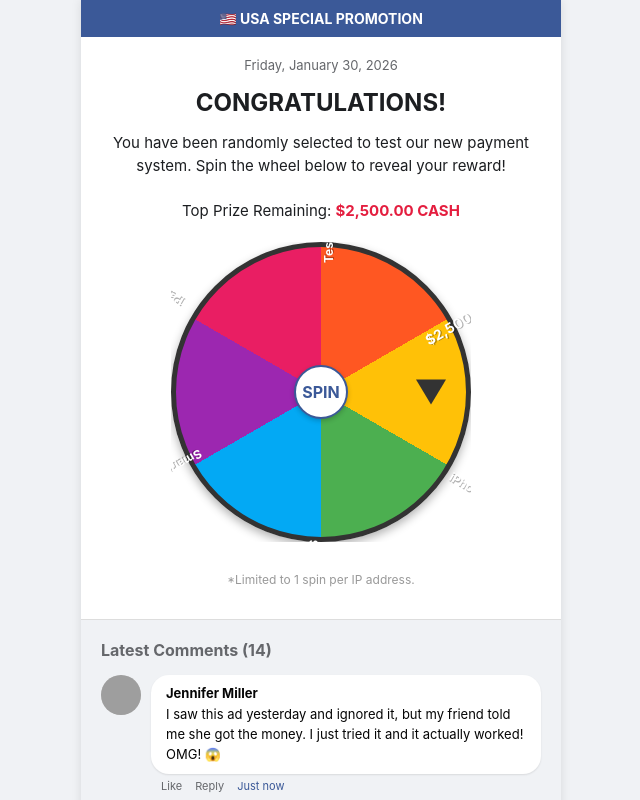
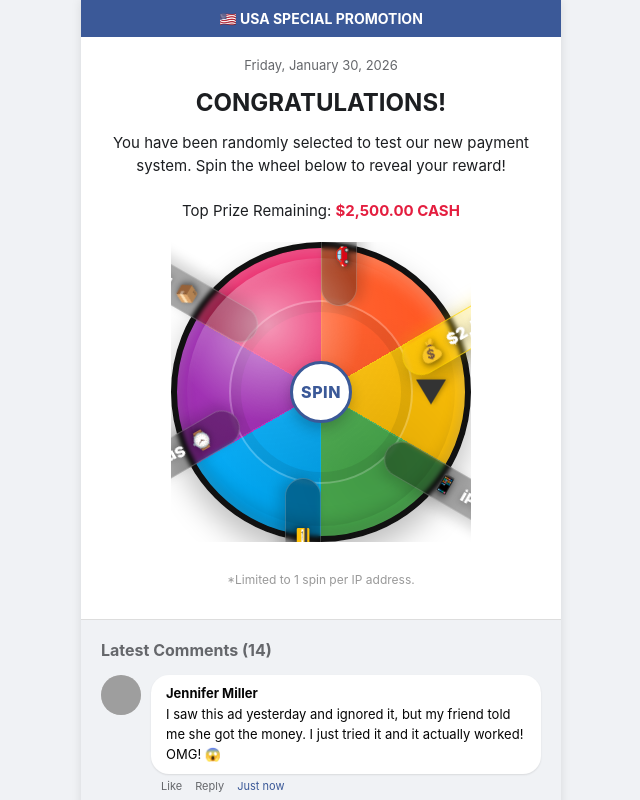
Before and after one commit to zhuxinjianbtc-hue/prelanderlulu, a plain HTML site: page index.html in a window 1280 px wide. Shown: the top 800 px of the page, without its empty margins (319-959 px from the left). Drawn offline with Linux system fonts and the light colour scheme; grey boxes are pictures that could not be loaded.

Commit message:
Update index.html

```diff
--- a/index.html
+++ b/index.html
@@ -24,17 +24,22 @@
             z-index: 10; width: 0; height: 0;
             border-top: 15px solid transparent; border-bottom: 15px solid transparent; border-right: 25px solid #333;
             margin-left: 110px; /* Offset to point to the right side */
+            filter: drop-shadow(0 2px 2px rgba(0,0,0,0.25));
         }
         .wheel-pointer-center {
             position: absolute; top: 50%; left: 50%; transform: translate(-50%, -50%);
-            width: 50px; height: 50px; background: #fff; border-radius: 50%; z-index: 11;
-            box-shadow: 0 2px 5px rgba(0,0,0,0.2); display: flex; align-items: center; justify-content: center;
-            font-weight: bold; color: #3b5998; border: 2px solid #3b5998; cursor: pointer;
+            width: 56px; height: 56px; background: #fff; border-radius: 50%; z-index: 11;
+            box-shadow: 0 6px 14px rgba(0,0,0,0.22); display: flex; align-items: center; justify-content: center;
+            font-weight: 800; color: #3b5998; border: 3px solid #3b5998; cursor: pointer;
+            letter-spacing: 0.5px;
+            user-select: none;
         }
+        .wheel-pointer-center:active { transform: translate(-50%, -50%) scale(0.98); }
 
-        /* CSS Only Wheel Visualization */
+        /* CSS Only Wheel Visualization (ENHANCED) */
         .wheel {
-            width: 100%; height: 100%; border-radius: 50%; border: 5px solid #333; box-sizing: border-box;
+            width: 100%; height: 100%; border-radius: 50%;
+            border: 6px solid #111; box-sizing: border-box;
             background: conic-gradient(
                 #FF5722 0deg 60deg,
                 #FFC107 60deg 120deg,
@@ -45,11 +50,93 @@
             );
             transition: transform 4s cubic-bezier(0.17, 0.67, 0.12, 0.99);
             position: relative;
-            box-shadow: 0 4px 10px rgba(0,0,0,0.3);
+            box-shadow:
+                0 16px 30px rgba(0,0,0,0.25),
+                inset 0 10px 18px rgba(255,255,255,0.25),
+                inset 0 -12px 18px rgba(0,0,0,0.20);
         }
 
-        /* Prize Labels on Wheel (Simplified positioning) */
-        .prize-label { position: absolute; top: 50%; left: 50%; transform-origin: 0 0; font-size: 12px; font-weight: bold; color: white; width: 130px; text-align: right; padding-right: 15px; text-shadow: 1px 1px 0 rgba(0,0,0,0.3); }
+        /* Segment separators + subtle texture overlay */
+        .wheel::before{
+            content:"";
+            position:absolute; inset:0;
+            border-radius:50%;
+            background:
+              repeating-conic-gradient(
+                rgba(255,255,255,0.22) 0deg 1deg,
+                rgba(0,0,0,0) 1deg 60deg
+              );
+            mix-blend-mode: overlay;
+            pointer-events:none;
+        }
+
+        /* Gloss highlight */
+        .wheel::after{
+            content:"";
+            position:absolute; inset:10px;
+            border-radius:50%;
+            background:
+              radial-gradient(circle at 30% 25%, rgba(255,255,255,0.55), rgba(255,255,255,0.05) 35%, rgba(0,0,0,0) 60%),
+              radial-gradient(circle at 70% 80%, rgba(0,0,0,0.12), rgba(0,0,0,0) 55%);
+            pointer-events:none;
+        }
+
+        /* Inner ring to make labels look more centered */
+        .wheel-inner-ring{
+            position:absolute;
+            inset:52px;
+            border-radius:50%;
+            border:2px solid rgba(255,255,255,0.25);
+            box-shadow: inset 0 0 0 10px rgba(0,0,0,0.08);
+            pointer-events:none;
+        }
+
+        /* Prize Labels on Wheel (UPGRADED) */
+        .prize-label {
+            position: absolute;
+            top: 50%; left: 50%;
+            transform-origin: 0 0;
+            display: flex; align-items: center; gap: 8px;
+
+            font-weight: 900;
+            color: #fff;
+            line-height: 1;
+            letter-spacing: 0.2px;
+
+            padding: 8px 12px 8px 10px;
+            border-radius: 999px;
+
+            background: rgba(0,0,0,0.35);
+            border: 1px solid rgba(255,255,255,0.20);
+            box-shadow: 0 6px 14px rgba(0,0,0,0.18);
+            backdrop-filter: blur(2px);
+
+            width: 150px;
+            justify-content: flex-end;
+            text-align: right;
+
+            text-shadow: 0 2px 8px rgba(0,0,0,0.35);
+        }
+        .prize-label .icon {
+            font-size: 18px;
+            filter: drop-shadow(0 2px 2px rgba(0,0,0,0.25));
+        }
+        .prize-label .text {
+            font-size: 14px;
+        }
+        .prize-label.small .text { font-size: 13px; }
+        .prize-label.big .text { font-size: 15px; }
+
+        /* Top prize emphasis */
+        .prize-label.top-prize{
+            background: rgba(255, 215, 0, 0.22);
+            border: 1px solid rgba(255, 215, 0, 0.7);
+            box-shadow:
+              0 10px 18px rgba(0,0,0,0.22),
+              0 0 18px rgba(255, 215, 0, 0.35);
+        }
+        .prize-label.top-prize .icon { font-size: 20px; }
+        .prize-label.top-prize .text { font-size: 16px; }
 
         /* --- Comments Section (Social Proof) --- */
         .comments-section { background: #f0f2f5; padding: 20px; border-top: 1px solid #ddd; }
@@ -102,12 +189,32 @@
             <div class="wheel-arrow"></div>
             <div class="wheel-pointer-center" onclick="spinWheel()">SPIN</div>
             <div class="wheel" id="wheel">
-                <div class="prize-label" style="transform: rotate(30deg) translate(80px);">iPhone 15</div>
-                <div class="prize-label" style="transform: rotate(90deg) translate(80px);">$500 Card</div>
-                <div class="prize-label" style="transform: rotate(150deg) translate(80px);">Smart Watch</div>
-                <div class="prize-label" style="transform: rotate(210deg) translate(80px);">iPad Pro</div>
-                <div class="prize-label" style="transform: rotate(270deg) translate(80px);">Tesla Model 3</div>
-                <div class="prize-label" style="transform: rotate(330deg) translate(80px); font-size: 14px;">$2,500 CASH</div>
+                <!-- labels upgraded: icon + bigger text, and top prize glow -->
+                <div class="wheel-inner-ring"></div>
+
+                <div class="prize-label big" style="transform: rotate(30deg) translate(86px);">
+                    <span class="icon">📱</span><span class="text">iPhone 15</span>
+                </div>
+
+                <div class="prize-label big" style="transform: rotate(90deg) translate(86px);">
+                    <span class="icon">💳</span><span class="text">$500 Card</span>
+                </div>
+
+                <div class="prize-label big" style="transform: rotate(150deg) translate(86px);">
+                    <span class="icon">⌚</span><span class="text">Smart Watch</span>
+                </div>
+
+                <div class="prize-label big" style="transform: rotate(210deg) translate(86px);">
+                    <span class="icon">📦</span><span class="text">iPad Pro</span>
+                </div>
+
+                <div class="prize-label small" style="transform: rotate(270deg) translate(86px);">
+                    <span class="icon">🚗</span><span class="text">Tesla Model 3</span>
+                </div>
+
+                <div class="prize-label top-prize" style="transform: rotate(330deg) translate(86px);">
+                    <span class="icon">💰</span><span class="text">$2,500 CASH</span>
+                </div>
             </div>
         </div>
 
```
